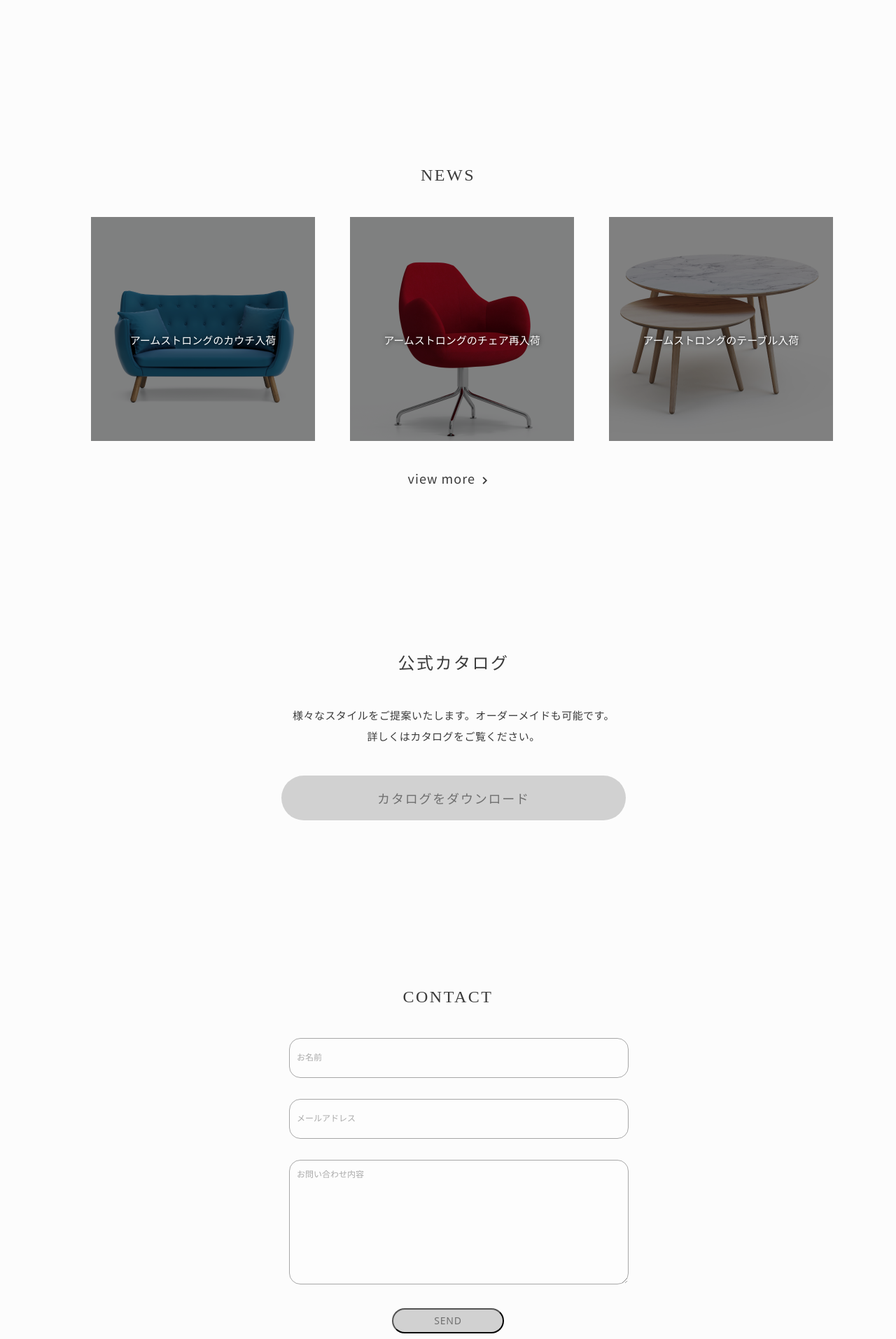
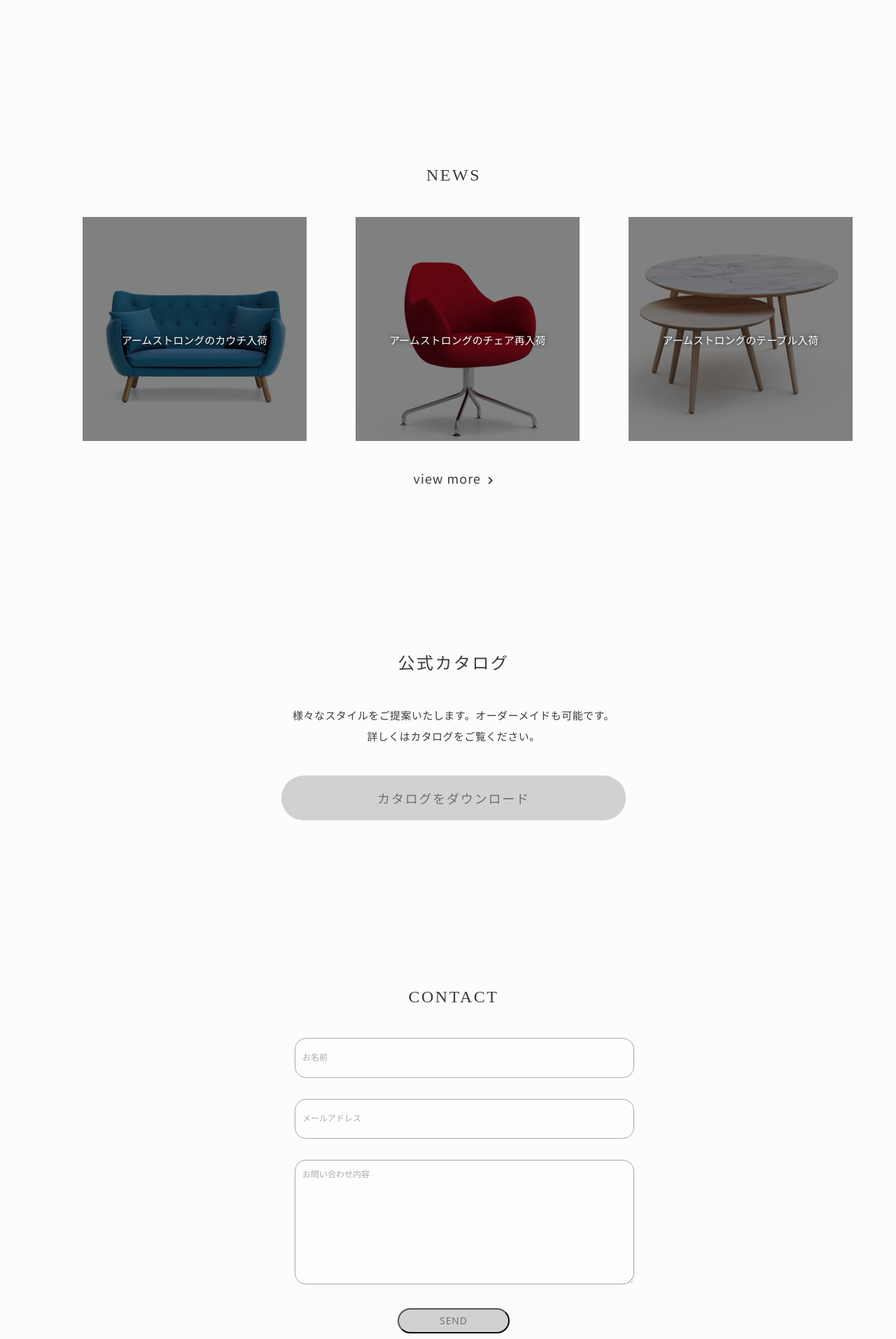
Before and after one commit to codeschoolway/horiuchi, a PHP site: page / in a window 1280 px wide; the page is wider, and only the part inside the window is pictured. Shown: the part 1455-3368 px from the top of that part at 70% size. Run offline with PHP 8.4, Linux system fonts and the light colour scheme; some libraries are stand-ins or nearby versions.

Commit message:
左側の余白とNEWSタイトルと画像のずれを修正 その２

```diff
--- a/html-kaguya/css/style.css
+++ b/html-kaguya/css/style.css
@@ -86,9 +86,12 @@ h3 {
     color: #3B3B3B;
     letter-spacing: 0.36px;
 }
+.section-item {
+    margin-bottom: 240px;
+}
 .items-flex {
     display: flex;
-    justify-content: space-between;
+    justify-content: space-evenly;
     margin-bottom: 40px;
     list-style-type: none;
 }
@@ -112,11 +115,6 @@ ul.items-flex li:last-child {
     text-align: center;
     width: 100%;
     text-shadow: 0px 0px 6px #000000E0;
-}
-.wrapper-news {
-    margin: 0 auto;
-    width: 1100px;
-    margin-bottom: 240px;
 }
 .view-more {
     text-align: center;
--- a/html-kaguya/index.html
+++ b/html-kaguya/index.html
@@ -46,7 +46,7 @@
             </div>
         </section>
 
-        <section class="section-item wrapper-news">
+        <section class="section-item wrapper">
             <h3 class="section-title">NEWS</h3>
             <ul class="items-flex">
                 <li class="item">
@@ -71,7 +71,7 @@
             <p class="button-download"><a href="#">カタログをダウンロード</a></p>
         </section>
 
-        <section class="section-form">
+        <section class="section-form wrapper">
             <h3>CONTACT</h3>
             <form class="form-contact" action="#">
                 <input type="text" id="name" name="your-name" placeholder="お名前">
```
